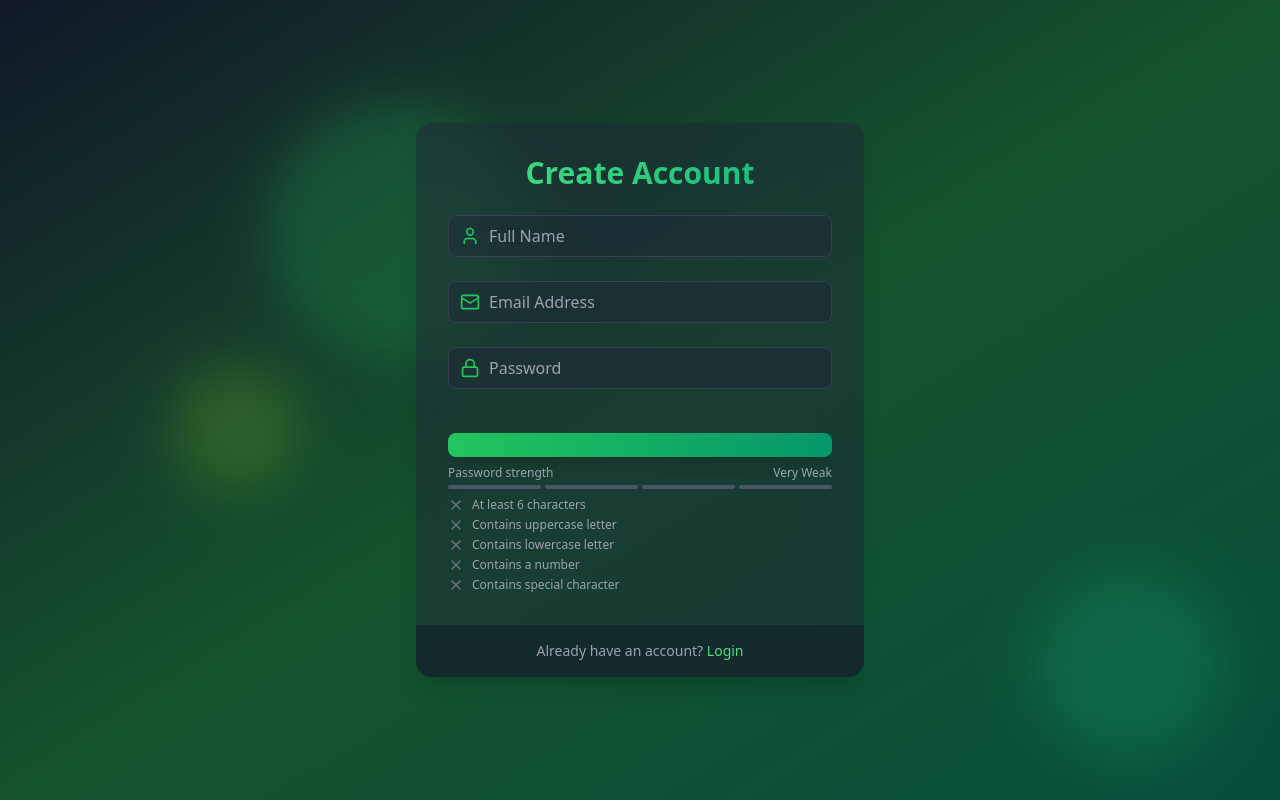
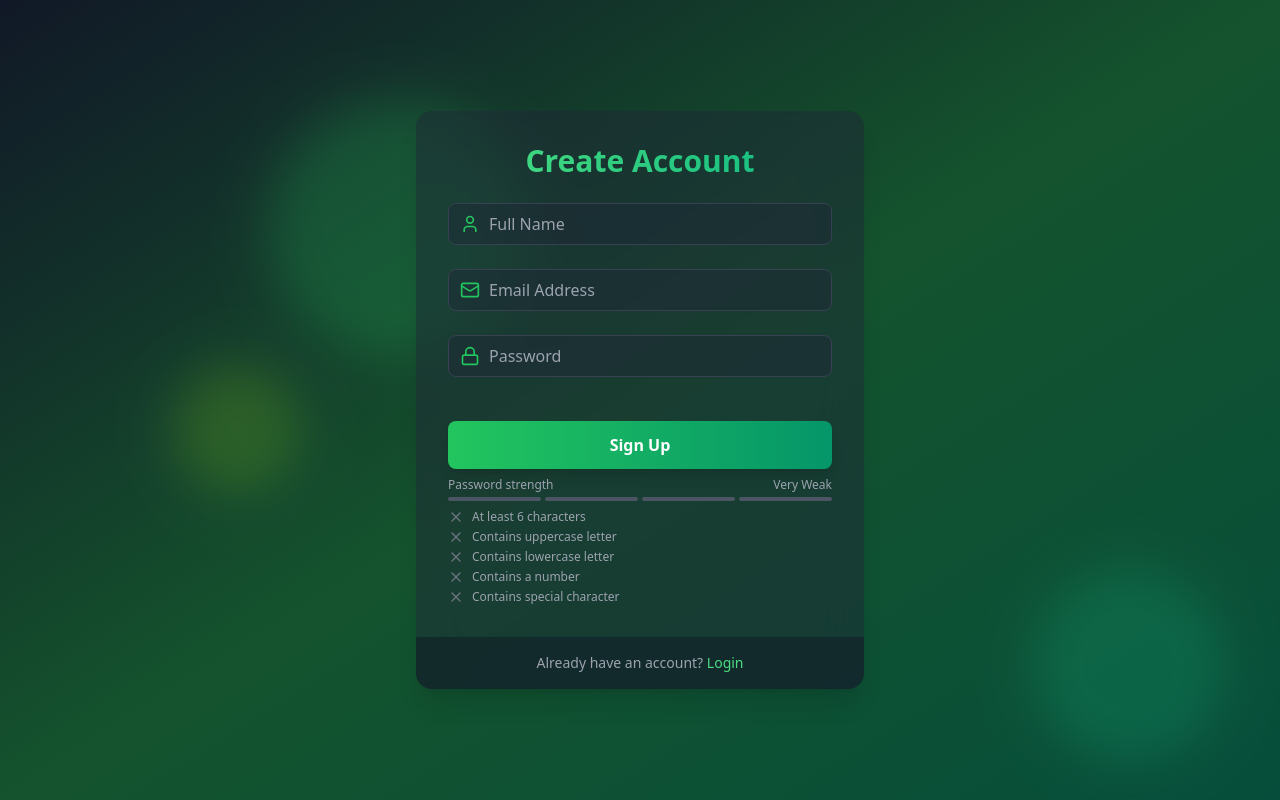
Before and after one commit to Sandalu-Xe/Advanced-Auth, a React (Vite) app in the folder Client/: page /signup in a window 1280 px wide. Built offline with nearby package versions, Linux system fonts and the light colour scheme.

Commit message:
upadete cores

```diff
--- a/Client/src/pages/SignUpPage.jsx
+++ b/Client/src/pages/SignUpPage.jsx
@@ -1,20 +1,30 @@
 import React from 'react'
 import { useState } from "react";
-import {  Lock, Mail, User } from "lucide-react";
+import {  Lock, Mail, User,Loader} from "lucide-react";
 import { motion } from "framer-motion";
 import Input from "../components/Input";
-import { Link } from "react-router-dom";
+import { Link,useNavigate } from "react-router-dom";
 import PasswordStrengthMeter from "../components/PasswordStrengthMeter";
+import { useAuthStore } from "../store/authStore";
 
 const SignUpPage = () => {
 	const [name, setName] = useState('');
 	const [email, setEmail] = useState("");
 	const [password, setPassword] = useState("");
+	const navigate = useNavigate();
 
-	const handleSignUp = (e) => {
-	  e.preventDefault();
+	const { signup, error, isLoading } = useAuthStore();
 
-	}
+	const handleSignUp = async (e) => {
+		e.preventDefault();
+
+		try {
+			await signup(email, password, name);
+			navigate("/verify-email");
+		} catch (error) {
+			console.log(error);
+		}
+	};
 
   return (
 
@@ -62,9 +72,12 @@ const SignUpPage = () => {
 						whileHover={{ scale: 1.02 }}
 						whileTap={{ scale: 0.98 }}
 						type='submit'
+						disabled={isLoading}
 
 					>
+						{isLoading ? <Loader className=' animate-spin mx-auto' size={24} /> : "Sign Up"}
 					</motion.button>
+					{error && <p className='text-red-500 font-semibold mt-2'>{error}</p>}
 					<PasswordStrengthMeter password={password} />
 
 				</form>
--- a/package.json
+++ b/package.json
@@ -14,6 +14,7 @@
   "dependencies": {
     "bcryptjs": "^2.4.3",
     "cookie-parser": "^1.4.7",
+    "cors": "^2.8.5",
     "crypto": "^1.0.1",
     "dotenv": "^16.4.7",
     "ejs": "^3.1.10",
```
Also changed, not shown: 2 other files (tests, documents, lock files or other folders).
